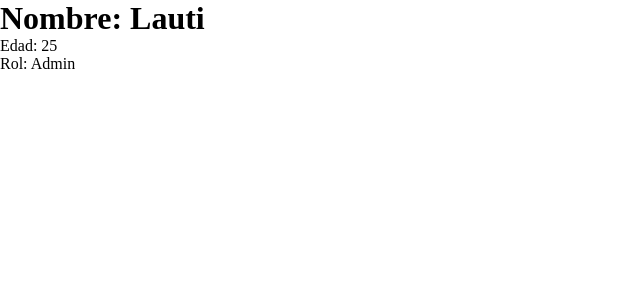
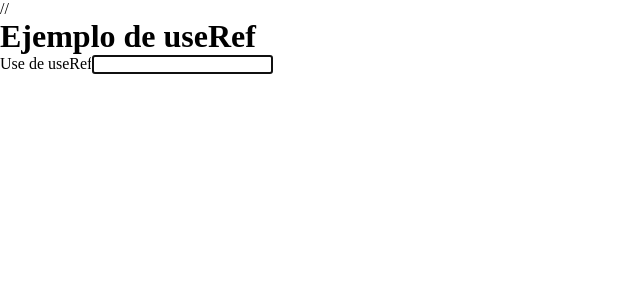
Before and after one commit to Lautaro-Zarate/practica-react, a React (Vite) app: page / in a window 1280 px wide. Shown: the top 300 px of the page, without its empty margins (0-640 px from the left). Built offline with nearby package versions, Linux system fonts and the light colour scheme.

Commit message:
Practicando useRef y useMemo

```diff
--- a/src/App.jsx
+++ b/src/App.jsx
@@ -2,21 +2,22 @@ import './App.css'
 // import ComponentPattern from './components/ComponentPattern'
 // import { ComponenteCustomHooks } from './components/ComponenteCustomHooks'
 // import { CompUseStateYUseEffect } from './components/CompUseStateYUseEffect'
-import ComponenteHijo from './components/ComponenteHijo';
-import { UserContext } from './context/UserContext'
+// import ComponenteHijo from './components/ComponenteHijo';
+// import { UserContext } from './context/UserContext'
+import CompUseRef from './components/CompUseRef'
 
 function App() {
 
-  const user = {name: "Lauti", role: "Admin", age:25 }
+  // const user = {name: "Lauti", role: "Admin", age:25 }
 
   return (
-    <UserContext.Provider value={user}>
-      <ComponenteHijo/>
-    </UserContext.Provider>
-      // <div>
-      //     {/* <ComponenteCustomHooks/> */}
-      //     {/* <CompUseStateYUseEffect/> */}
-      //     {/* <ComponentPattern nombre="Lautaro" edad={25} direccion="Salta, Capital">
+    // <UserContext.Provider value={user}>
+    //   <ComponenteHijo/>
+    // </UserContext.Provider>
+    <div>
+      {/* //     <ComponenteCustomHooks/> */}
+      {/* //     <CompUseStateYUseEffect/> */}
+      {/* //     <ComponentPattern nombre="Lautaro" edad={25} direccion="Salta, Capital">
       //       <button>Llamar</button>
       //     </ComponentPattern>
       //     <ComponentPattern nombre="Galo" edad={19} direccion="Salta, Capital">
@@ -25,8 +26,9 @@ function App() {
       //     <ComponentPattern nombre="Eugenia" edad={50} direccion="Cerrillos">
       //       <button>Llamar</button>
       //     </ComponentPattern> */}
-      // </div>
-  )
-}
+      // <CompUseRef/>
+    </div>
+    )
+  }
 
-export default App
+  export default App
--- /dev/null
+++ b/src/components/CompUseRef.jsx
@@ -0,0 +1,16 @@
+import {useEffect, useRef } from "react";
+const CompUseRef = () => {
+    const inputRef = useRef();
+    useEffect(() => {
+        inputRef.current.focus();
+    }, [])
+    return(
+        <div>
+            <h1>Ejemplo de useRef</h1>
+            <label> Use de useRef
+                <input name="" ref={inputRef}/>
+            </label>
+        </div>
+    )
+}
+export default CompUseRef;
```
